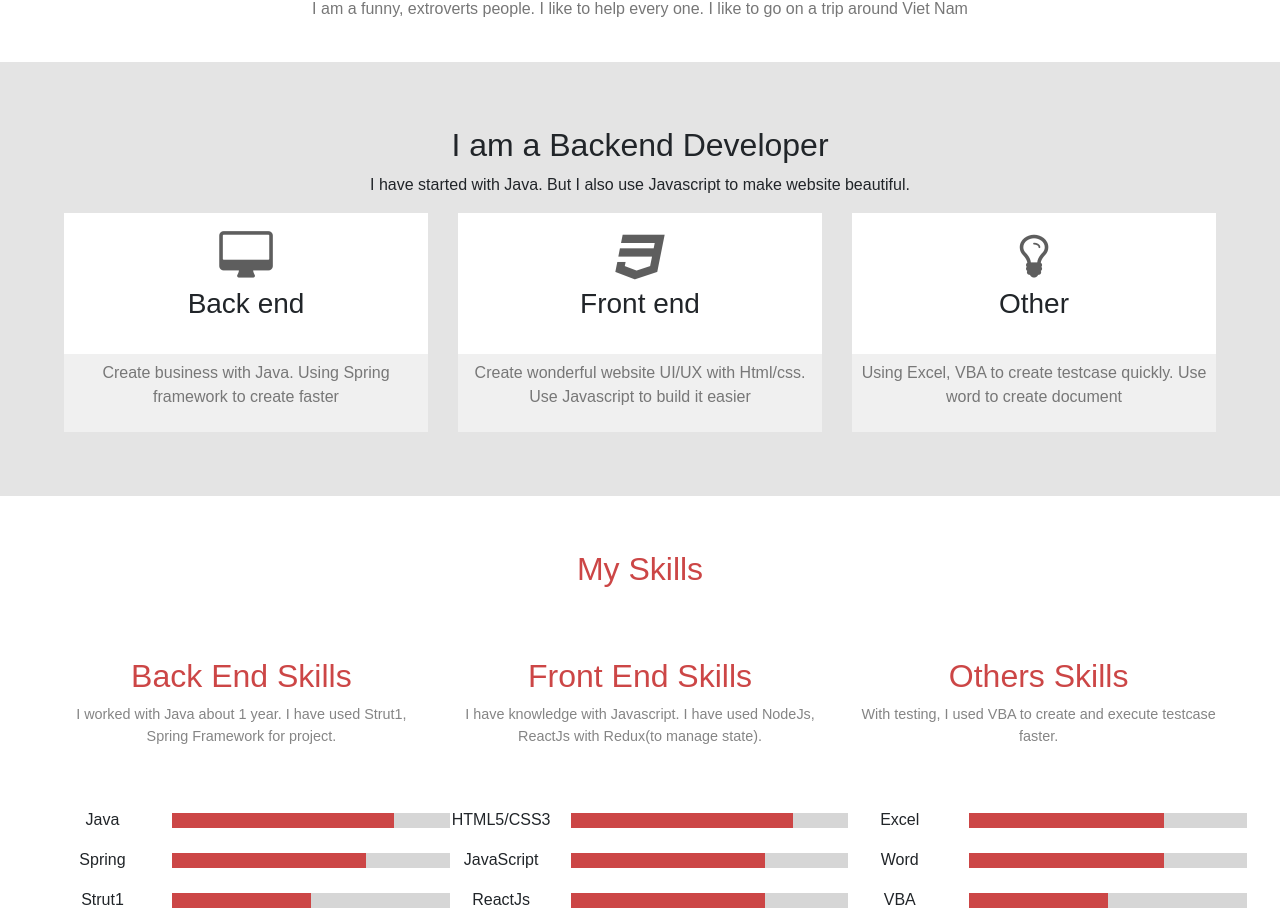
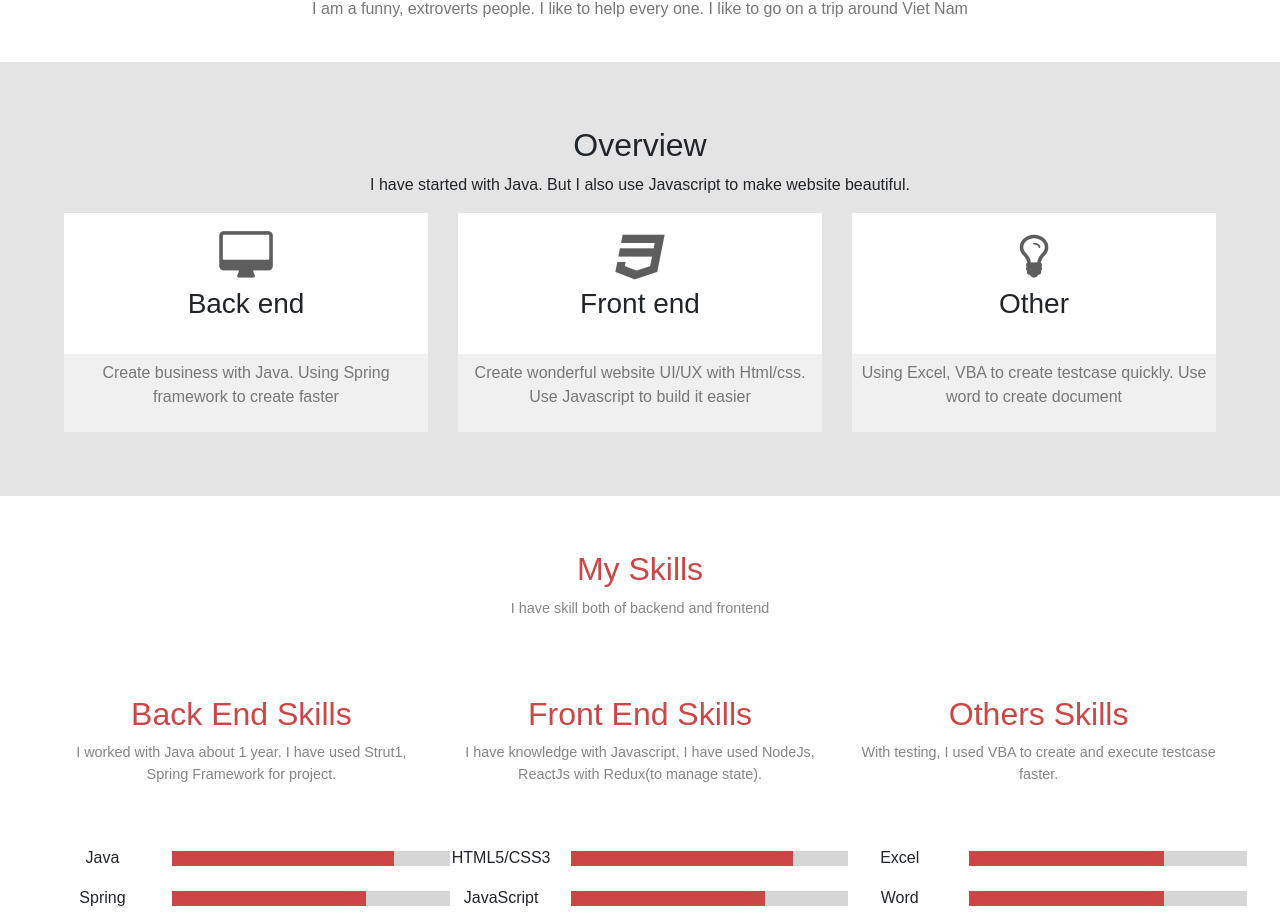
Before and after one commit to LuatPT/cvonline, a React (Create React App) app: page / in a window 1280 px wide. Shown: the part 1095-2018 px from the top of the page. Built offline with nearby package versions, Linux system fonts and the light colour scheme.

Commit message:
Fix content

```diff
--- a/src/main/AboutMe.js
+++ b/src/main/AboutMe.js
@@ -10,7 +10,7 @@ class AboutMe extends React.Component{
         return(
             <div className="aboutMe" id="About Me">
                 <div className="aboutMeHeader">
-                    <h2>I am a Backend Developer</h2>
+                    <h2>Overview</h2>
                     <p>I have started with Java. But I also use Javascript to make website beautiful.</p>
                     <div className="row">
                         {
--- a/src/main/Skills.js
+++ b/src/main/Skills.js
@@ -13,6 +13,7 @@ class Skills extends React.Component{
         <div className="skills" id="Skills" >
             <div className="heading text-center">
                 <h2>My Skills</h2>
+                <p>I have skill both of backend and frontend</p>
             </div>
             <div className="skillItemHeader row">
                {
```
Also changed, not shown: 1 other file (tests, documents, lock files or other folders).
